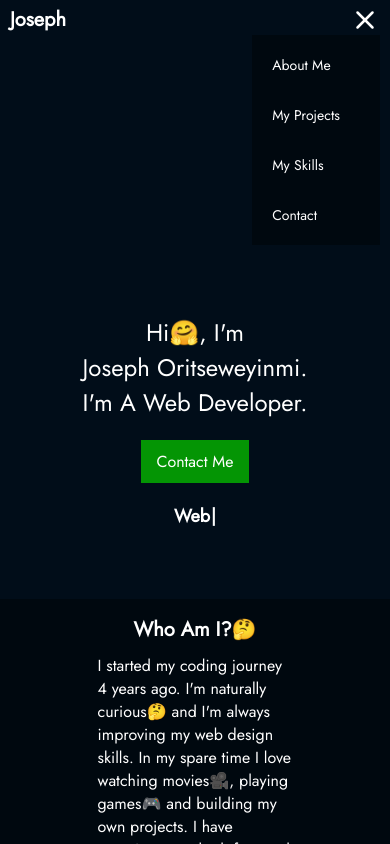
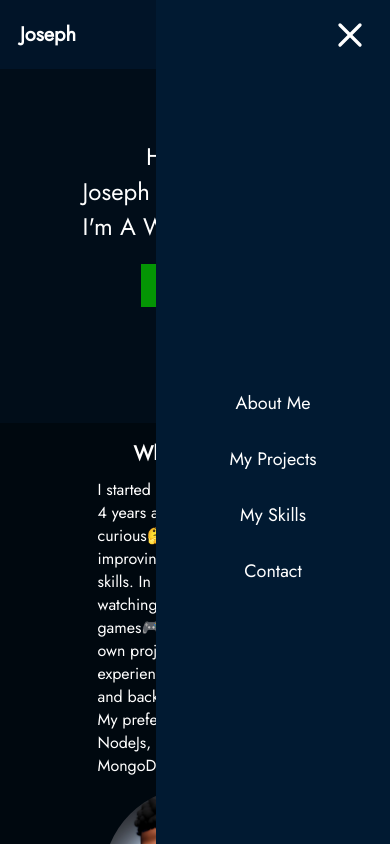
Before and after one commit to JoeSkills/portfolio-me, a Next.js app: page / in a window 390 px wide. Both pictures are taken after a click on the icon 365 px from the left and 20 px from the top of the page. Shown: the top 844 px of the page. Built offline with nearby package versions, Linux system fonts and the light colour scheme; no server answers.

Commit message:
changed the nav menu

```diff
--- a/components/Header.jsx
+++ b/components/Header.jsx
@@ -8,6 +8,7 @@ const Header = () => {
 
   const handleMenuToggle = () => {
     navRef.current.classList.toggle('responsive-nav');
+
     setShowMenu(() => !showMenu);
   };
 
@@ -17,6 +18,11 @@ const Header = () => {
       // then close the menu
       if (showMenu && navRef.current && !navRef.current.contains(e.target)) {
         navRef.current.classList.toggle('responsive-nav');
+        const handleMenuToggle = () => {
+          navRef.current.classList.toggle('responsive-nav');
+
+          setShowMenu(() => !showMenu);
+        };
         setShowMenu(false);
       }
     };
@@ -30,7 +36,14 @@ const Header = () => {
   }, [showMenu]);
 
   return (
-    <div className="nav-container">
+    <div
+      className="nav-container"
+      style={{
+        backgroundColor: `${
+          showMenu ? 'hsl(210, 95%, 8%)' : 'hsl(210, 95%, 10%)'
+        }`,
+      }}
+    >
       <div className="logo">
         <a href="/"> Joseph</a>
       </div>
@@ -38,13 +51,13 @@ const Header = () => {
       <div className="nav-links-wrapper">
         {showMenu ? (
           <FiX
-            style={{ width: '30px', height: '30px' }}
+            style={{ width: '40px', height: '40px' }}
             onClick={handleMenuToggle}
             className="nav-btn nav-close-btn"
           />
         ) : (
           <BiMenu
-            style={{ width: '30px', height: '30px' }}
+            style={{ width: '40px', height: '40px' }}
             onClick={handleMenuToggle}
             className="nav-btn"
           />
--- a/styles/globals.css
+++ b/styles/globals.css
@@ -25,6 +25,7 @@ button {
 body {
   background-color: hsl(210, 95%, 5%);
   color: white;
+  position: relative;
 }
 button:hover {
   cursor: pointer;
@@ -48,9 +49,13 @@ button:hover {
   display: flex;
   flex-direction: row;
   justify-content: space-between;
-  margin: 2rem;
-  margin-top: 0.625rem;
-  align-items: start;
+  align-items: center;
+  position: sticky;
+  top: 0;
+  z-index: 5;
+  background-color: hsl(210, 95%, 10%);
+  padding: 2rem;
+  padding-block: 0.625rem;
 }
 
 .nav-links-container {
@@ -124,6 +129,7 @@ button:hover {
   width: 78vw;
   row-gap: 1.25rem;
   padding-inline: 2rem;
+  margin-top: 1.875rem;
 }
 .main-intro {
   font-size: 1.5rem;
@@ -358,35 +364,48 @@ a:hover {
     margin: 0;
     padding: 0;
   }
+
   .logo {
     font-size: 1.25rem;
     font-weight: bolder;
   }
   .nav-container {
     margin: 0;
-    padding: 0;
-    margin-top: 0.3125rem;
-    padding-inline: 0.625rem;
+    padding: 1.25rem;
   }
   .nav-links-container {
     flex-direction: column;
-    background-color: hsl(210, 95%, 3%);
     padding-block: 0.9375rem;
     padding-right: 0.625rem;
     padding-left: 0.625rem;
     font-size: 0.875rem;
     display: none;
+    width: 60vw;
+    height: 100vh;
+    justify-content: center;
+    align-items: center;
+    margin-top: 0.625rem;
   }
 
+  .nav-links-wrapper {
+    position: absolute;
+    top: 0;
+    right: 0;
+    background-color: hsl(210, 95%, 10%);
+  }
   .nav-menu {
     display: flex;
     justify-content: right;
   }
+  .nav-btn {
+    margin-top: 0.9375rem;
+    margin-right: 1.25rem;
+  }
   .nav-links-child {
     padding-block: 0.3125rem;
-    padding-right: 1.875rem;
-    padding-left: 0.625rem;
+    padding-inline: 10px;
     border-radius: 0.3125rem;
+    font-size: 1.125rem;
   }
   .nav-links-child::after {
     display: none;
@@ -410,6 +429,9 @@ a:hover {
     flex-direction: column;
     gap: 1.25rem;
     width: 100%;
+  }
+  .fading-text {
+    text-align: center;
   }
   .about-section {
     display: flex;
```
